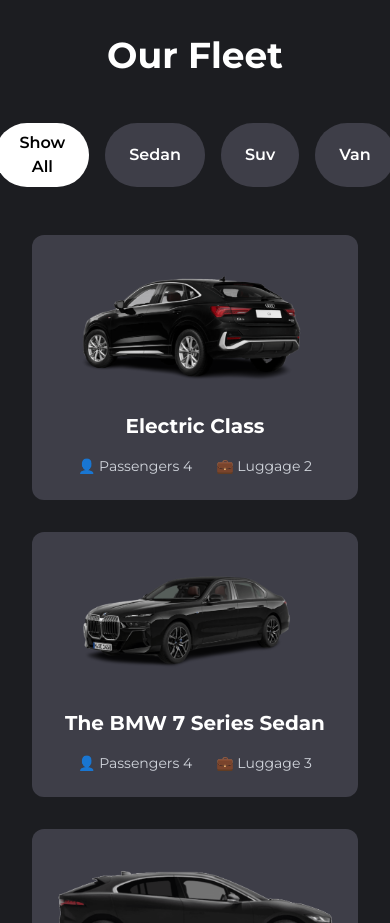
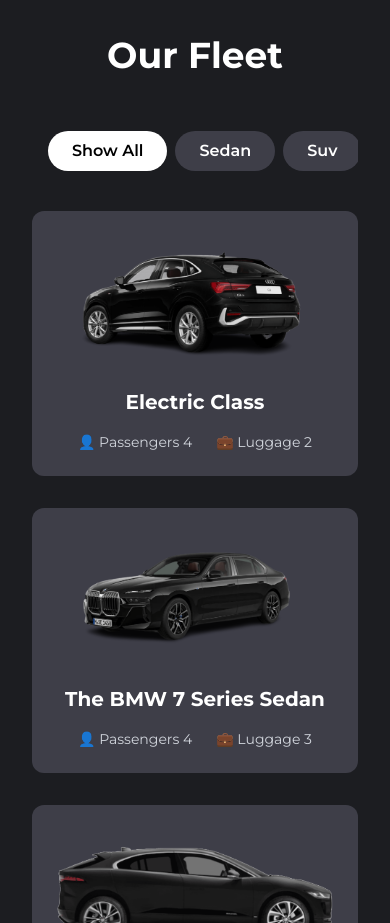
Before and after one commit to ablimo24x7/ablimo_project, a Next.js app: page / in a window 390 px wide. Shown: the part 4920-5843 px from the top of the page. Built offline with nearby package versions, Linux system fonts and the light colour scheme.

Commit message:
style(fleet section): make filter tabs horizontally scrollable on mobile without wrapping

```diff
--- a/src/components/FleetSection.tsx
+++ b/src/components/FleetSection.tsx
@@ -46,7 +46,7 @@ export default function FleetSection() {
     <section className="bg-[#1c1d21] py-20 px-8 text-white">
       <div className="max-w-7xl mx-auto">
         <h2 className="text-4xl font-bold text-center mb-12">Our Fleet</h2>
-        <div className="flex justify-center gap-4 mb-12">
+        <div className="flex flex-nowrap md:justify-center gap-2 mb-8 md:mb-12 overflow-x-auto no-scrollbar scrollbar-none whitespace-nowrap px-4 py-2 w-full max-w-full">
           {filters.map((filter) => (
             <button
               key={filter.value}
```
